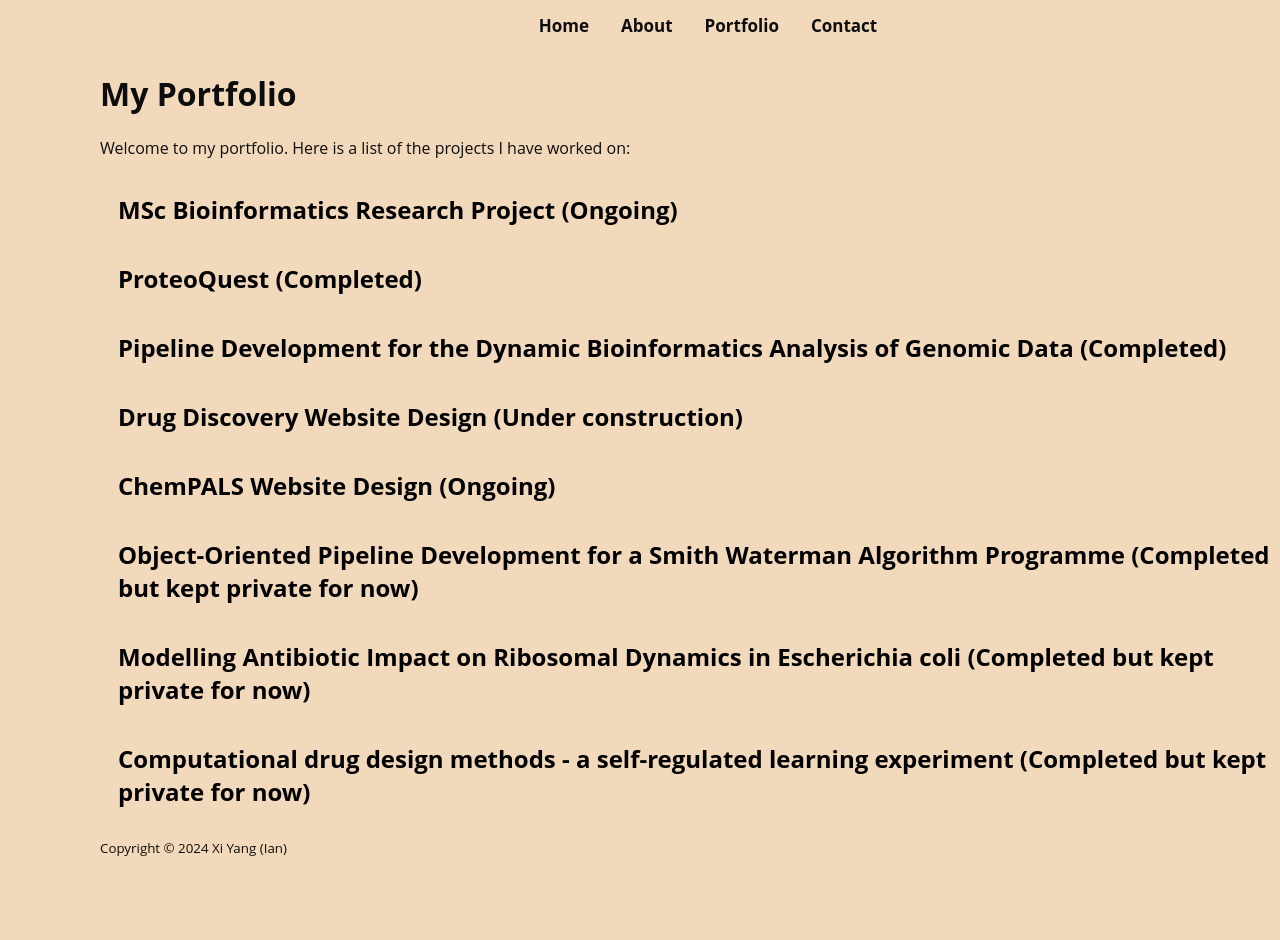
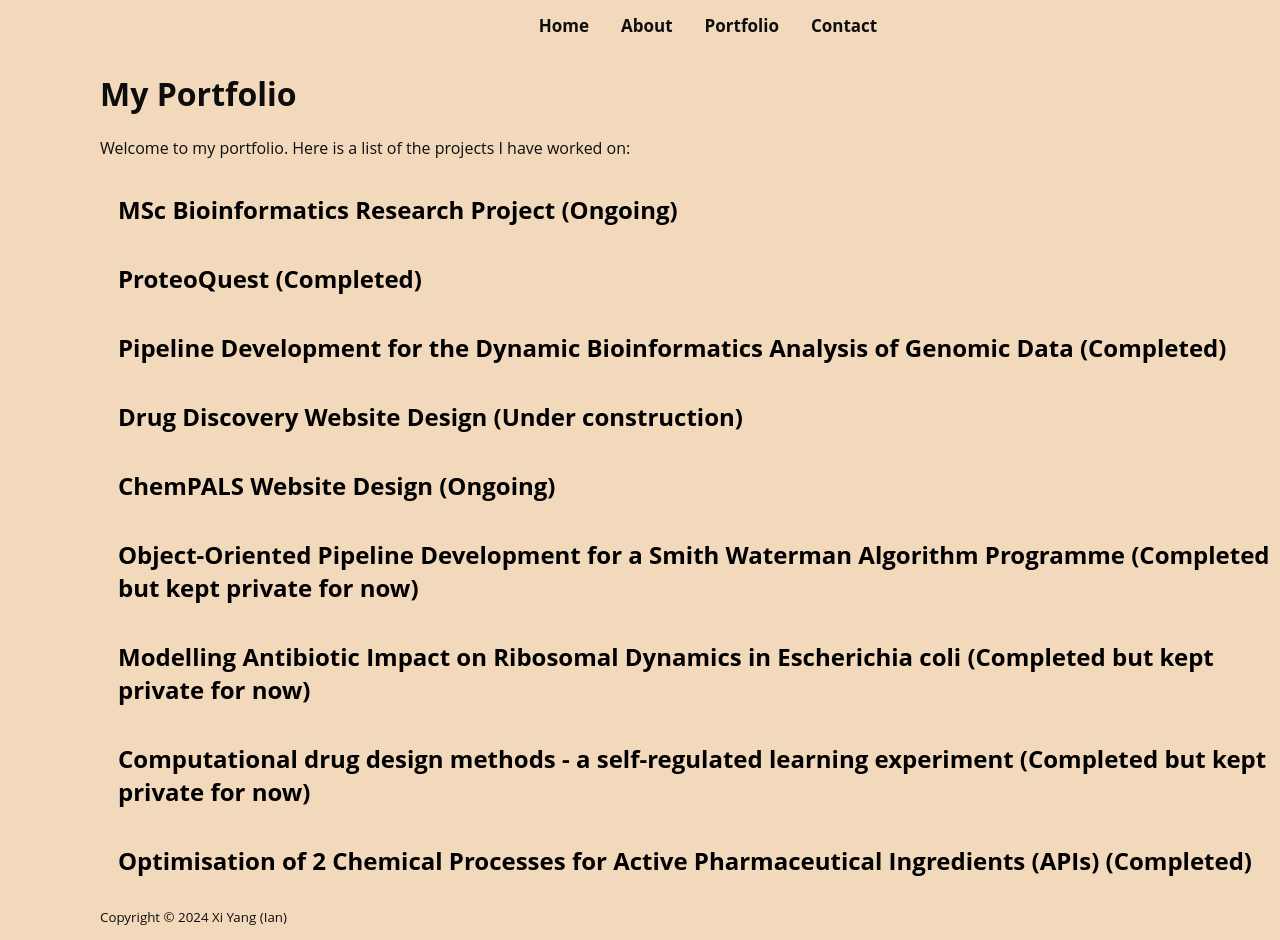
Before and after one commit to GrignardReagent/euchempals.github.io, a Jekyll site: the page built from portfolio.html, in a window 1280 px wide. Built offline with Jekyll 4.4.1, drawn with Linux system fonts in a browser that asks for light colours; before the commit the page ends 900 px from its top, so only the background shows below that; some of the changed lines change nothing that is shown.

Commit message:
added non-comp project

```diff
--- a/_data/projects.yml
+++ b/_data/projects.yml
@@ -30,3 +30,7 @@
 - name: Computational drug design methods - a self-regulated learning experiment (Completed but kept private for now)
   description: A self-led research project to compare the performance of different docking software for use in the drug design against the main protease of SARS-CoV-2. This is kept private until all relevant materials are prepared.
   link: https://github.com/GrignardReagent?tab=repositories
+
+- name: Optimisation of 2 Chemical Processes for Active Pharmaceutical Ingredients (APIs) (Completed)
+  description: A year-long research project to optimise the synthetic and recovery processes for two precious APIs. The combined effect of these projects exceeds 230,000 litres of chlorinated solvents in savings for the company. This project was conducted as part of my placement year at <a href="https://veranova.com/">Veranova (previously Johnson Matthey Health, also known as MacFarlan Smith)</a>, a pharmaceutical company specialising in Controlled Drug (CD) manufacturing in the UK.
+  link: https://veranova.com/
```
